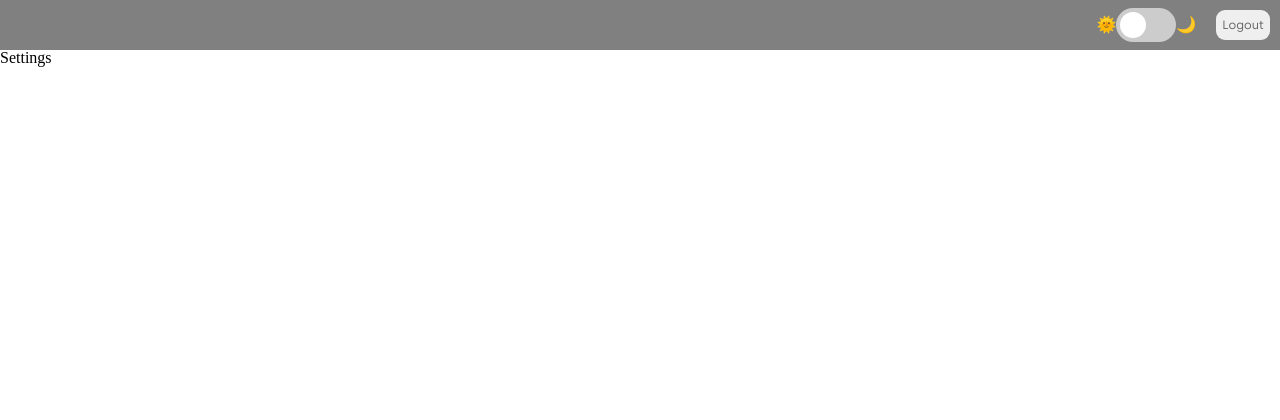
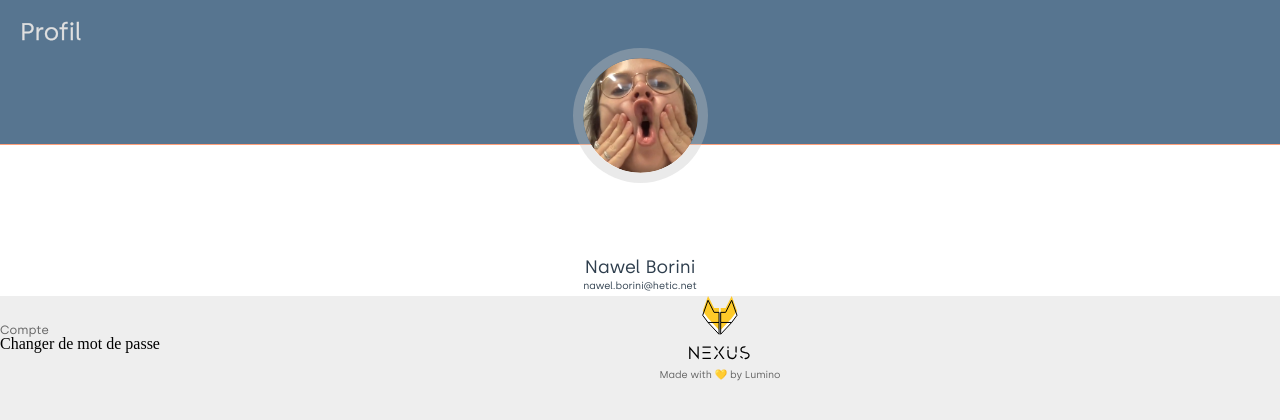
Before and after one commit to Klochette/iot-lumino, a React (Create React App) app: page /admin/settings in a window 1280 px wide. Shown: the top 420 px of the page. Built offline with nearby package versions, Linux system fonts and the light colour scheme.

Commit message:
start profil page

```diff
--- a/src/app/routes/Router.tsx
+++ b/src/app/routes/Router.tsx
@@ -33,7 +33,7 @@ const Router = (): JSX.Element => {
                     <Notifications />
                 </Route>
                 <Route exact path={"/:userType/settings"}>
-                    <Navbar />
+
                     <Settings />
                 </Route>
                 <Route exact path={"/:userType/settings/account/password"}>
--- a/src/app/routes/login/Login.tsx
+++ b/src/app/routes/login/Login.tsx
@@ -17,7 +17,7 @@ const Login = (): JSX.Element => {
             <div className={styles.credits}>
                 <LuminoLogo className={styles.luminoLogo} />
                 <NexusLogo />
-                <p>Made with 💛&nbsp;&nbsp; by Lumino</p>
+                <p>Made with 💛&nbsp;by Lumino</p>
             </div>
         </section>
     );
--- a/src/app/routes/settings/Settings.module.scss
+++ b/src/app/routes/settings/Settings.module.scss
@@ -0,0 +1,93 @@
+@import "../../../scss/styles.scss";
+
+.container {
+  height: 100vh;
+  display: flex;
+  flex-direction: column;
+  justify-content: flex-start;
+  background-color: $grey-background;
+
+
+    .header {
+      height: 18%;
+      width: 100%;
+      background-color: $blue-grey;
+    }
+    .title {
+      @include h1-style-stroke($grey-light);
+      position : absolute;
+      top: 20px;
+      left: 20px;
+  }
+}
+
+.picture {
+  z-index: 2;
+  display: block;
+  margin-left: auto;
+  margin-right: auto;
+  position: relative;
+  top: 40%;
+  box-shadow: 0px 0px 0px 10px rgba(196,196,196,0.36);
+  border-radius:100px;
+
+}
+
+.info{
+  border-top: 1px solid lightsalmon;
+  display: flex;
+  height: 19%;
+  flex-direction: column;
+  align-items: center ;
+  justify-content: flex-end;
+  background-color: white;
+  padding-bottom: 5px;
+
+  .name {
+  @include medium-text-style($text);
+  text-align: center;
+  margin-bottom: 5px;
+  }
+
+  .mail {
+    @include small-text-style($text);
+    text-align: center;
+  }
+}
+
+.settings {
+  display: flex;
+  justify-content: space-evenly;
+  background-color: $grey-background;
+
+  .account {
+    display: flex;
+    justify-content: center;
+    flex-direction: column;
+
+    .password {
+      display: flex;
+    }
+  }
+}
+
+
+.credits {
+    display: flex;
+    flex-direction: column;
+    align-items: center;
+    margin-left: auto;
+    margin-right: auto;
+
+    .luminoLogo {
+        height: 40px;
+    }
+
+    svg {
+        margin-bottom: 10px;
+    }
+    p {
+        font-size: 10px;
+        color: $grey-dark;
+    }
+}
--- a/src/app/routes/settings/Settings.tsx
+++ b/src/app/routes/settings/Settings.tsx
@@ -1,11 +1,43 @@
 import React from "react";
 import { useParams } from "react-router-dom";
 import styles from "./Settings.module.scss";
+import { ReactComponent as Pdp } from "assets/images/pdp.svg";
+import { useAppSelector } from "app/store";
+import { ReactComponent as LuminoLogo } from "assets/images/logoLumino.svg";
+import { ReactComponent as NexusLogo } from "assets/images/logoNexus.svg";
 
 const Settings = (): JSX.Element => {
     const { userType } = useParams<{ userType?: "student" | "admin" }>();
     console.log(userType);
-    return <div>Settings</div>;
+    const {identifier, email} = useAppSelector((state) => state.user)
+    return (
+    <section className={styles.container}>
+        <div className={styles.header}>
+            <div className = {styles.title}>Profil</div>
+            <Pdp className={styles.picture}/>
+        </div>
+        <div className = {styles.info}>
+            <div className={styles.name}>{identifier}</div>
+            <div className={styles.mail}>{email}</div>
+        </div>
+        <div className = {styles.settings}>
+            <div className={styles.account}>
+                <p>Compte</p>
+                <div className={styles.password}>Changer de mot de passe</div>
+            </div>
+            <div className={styles.groups}></div>
+            <div className={styles.notifications}></div>
+            <div className={styles.preferences}></div>
+            <div className={styles.disconnect}></div>
+            <div className={styles.credits}>
+                <LuminoLogo className={styles.luminoLogo} />
+                <NexusLogo />
+                <p>Made with 💛&nbsp;by Lumino</p>
+            </div>
+
+        </div>
+    </section>
+    );
 };
 
 export default Settings;
--- a/src/features/loginForm/LoginForm.module.scss
+++ b/src/features/loginForm/LoginForm.module.scss
@@ -1,4 +1,4 @@
-@import "../../scss/global/variables";
+@import "../../scss/styles.scss";
 
 .form {
     display: flex;
--- a/src/features/user/userSlice.ts
+++ b/src/features/user/userSlice.ts
@@ -1,7 +1,12 @@
 import { createSlice, PayloadAction } from "@reduxjs/toolkit";
 import { userSliceType } from "types";
 
-const initialState: userSliceType = {};
+const initialState: userSliceType = {
+    userType: "student",
+    email: 'nawel.borini@hetic.net',
+    identifier: "Nawel Borini",
+    password: "gogog",
+};
 
 const userSlice = createSlice({
     name: "userSlice",
@@ -20,6 +25,7 @@ const userSlice = createSlice({
                 state.userType = "student";
                 state.password = password;
                 state.error = undefined;
+                state.email = identifier;
             } else if (identifier.includes("hetic.fr")) {
                 state.identifier = identifier
                     .split("@")[0]
@@ -28,6 +34,7 @@ const userSlice = createSlice({
                 state.userType = "admin";
                 state.password = password;
                 state.error = undefined;
+                state.email = identifier;
             } else {
                 state.error = "Wrong email";
             }
@@ -37,6 +44,7 @@ const userSlice = createSlice({
             state.identifier = undefined;
             state.userType = undefined;
             state.error = undefined;
+            state.email = undefined;
         },
         changePassword: (
             state,
--- a/src/scss/global/_mixins.scss
+++ b/src/scss/global/_mixins.scss
@@ -13,7 +13,7 @@
   font-weight: normal;
   color: $color;
   font-size: $h1-size;
-  -webkit-text-stroke: 3px $color;
+  -webkit-text-stroke: 0.3px $color;
 }
 
 @mixin h2-style($color) {
@@ -29,3 +29,17 @@
   color: $color;
   font-size: $text-size;
 }
+
+@mixin small-text-style($color) {
+  font-family: $font-family;
+  font-weight: normal;
+  color: $color;
+  font-size: $small-text-size;
+}
+
+@mixin medium-text-style($color) {
+  font-family: $font-family;
+  font-weight: normal;
+  color: $color;
+  font-size: $medium-text-size;
+}
--- a/src/scss/global/_variables.scss
+++ b/src/scss/global/_variables.scss
@@ -9,6 +9,7 @@ $green-light: #e3ffbf;
 $green-dark: #95e1d3;
 $grey-dark: #616161;
 $grey-light: #e0e0e0;
+$grey-background: #eeeeee;
 
 $text: #2e3e4d;
 $text-green: #1e3304;
@@ -20,3 +21,5 @@ $font-family: "Silka";
 $h1-size: 24px;
 $h2-size: 14px;
 $text-size: 12px;
+$small-text-size: 10px;
+$medium-text-size: 18px;
--- a/src/scss/styles.scss
+++ b/src/scss/styles.scss
@@ -4,6 +4,7 @@
 @import "scss/global/medias";
 @import "scss/global/mixins";
 @import "scss/global/keyframes";
+@import "scss/global/variables";
 
 a {
     color: inherit;
--- a/src/types.ts
+++ b/src/types.ts
@@ -9,4 +9,5 @@ export type userSliceType = {
     identifier?: string;
     userType?: UserType;
     error?: string;
+    email?: string;
 };
```
Also changed, not shown: src/assets/images/mdp.svg (added), src/assets/images/pdp.svg (added).
